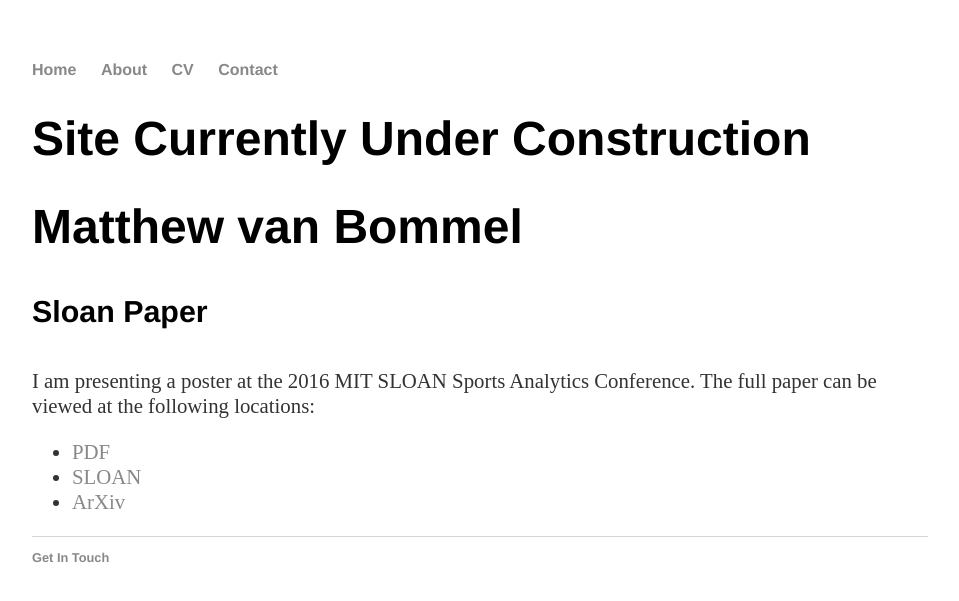
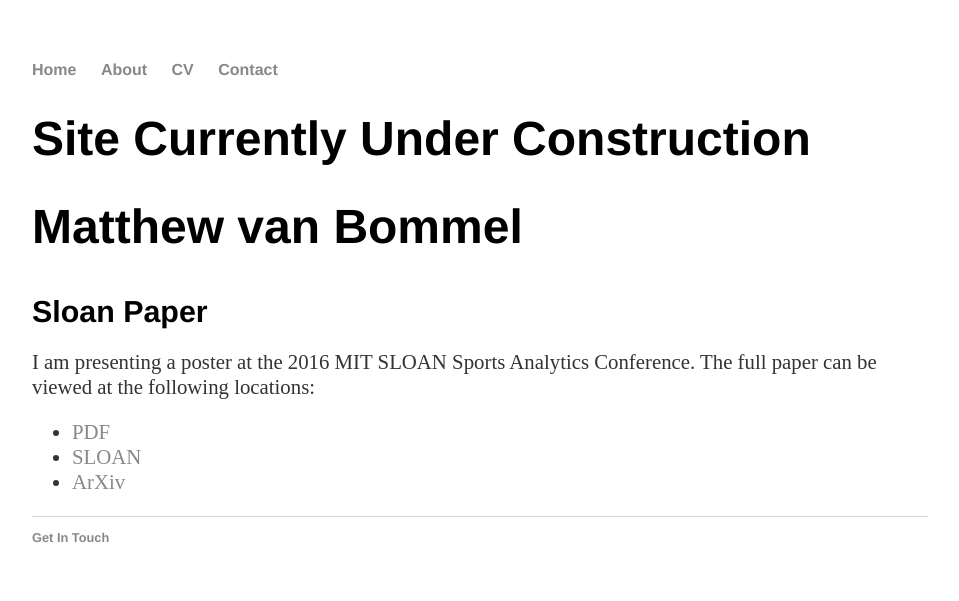
Before and after one commit to mvanbommel/mvanbommel.github.io, a Jekyll site: the page built from index.html, in a window 1280 px wide. Shown: the top 601 px of the page, without its empty margins (160-1119 px from the left). Built offline with Jekyll 4.4.1, drawn with Linux system fonts in a browser that asks for light colours.

Commit message:
Remove h4 bottom margin

```diff
--- a/css/main.css
+++ b/css/main.css
@@ -9,7 +9,7 @@
 h1 { font-size: 3em;  }
 h2 { font-size: 2.7em; }
 h3 { font-size: 2.3em; }
-h4 { font-size: 1.9em; }
+h4 { font-size: 1.9em; margin-bottom: 0em}
 
 nav ul, footer ul { font-size: 1em; font-family: 'Helvetica', 'Arial', 'Sans-Serif'; padding: 0px; list-style: none; font-weight: bold; }
 nav ul li, footer ul li { display: inline; margin-right: 20px; }
--- a/index.html
+++ b/index.html
@@ -9,7 +9,7 @@
 
 			<h1>Matthew van Bommel</h1>
 
-			<h4 margin-bottom: 0em>Sloan Paper</h4>
+			<h4>Sloan Paper</h4>
 			<p>
 				I am presenting a poster at the 2016 MIT SLOAN Sports Analytics Conference. The full paper can be viewed at the following locations:
 				<ul>
```
